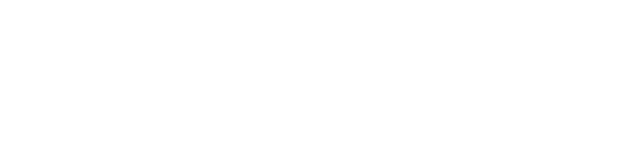
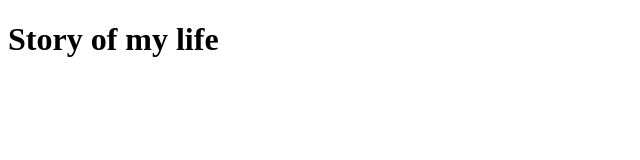
Before and after one commit to AregbesolaOJ/aws-cloud-blog-challenge, a plain HTML site: page index.html in a window 1280 px wide. Shown: the whole page, without its empty margins (0-640 px from the left). Drawn offline with Linux system fonts and the light colour scheme.

Commit message:
header element created

```diff
--- a/index.html
+++ b/index.html
@@ -8,6 +8,9 @@
     <link rel="stylesheet" href="css/app.css">
 </head>
 <body>
+    <header>
+      <h1>Story of my life</h1>
+    </header>
 
     <script src="js/app.js"></script>
 </body>
```
